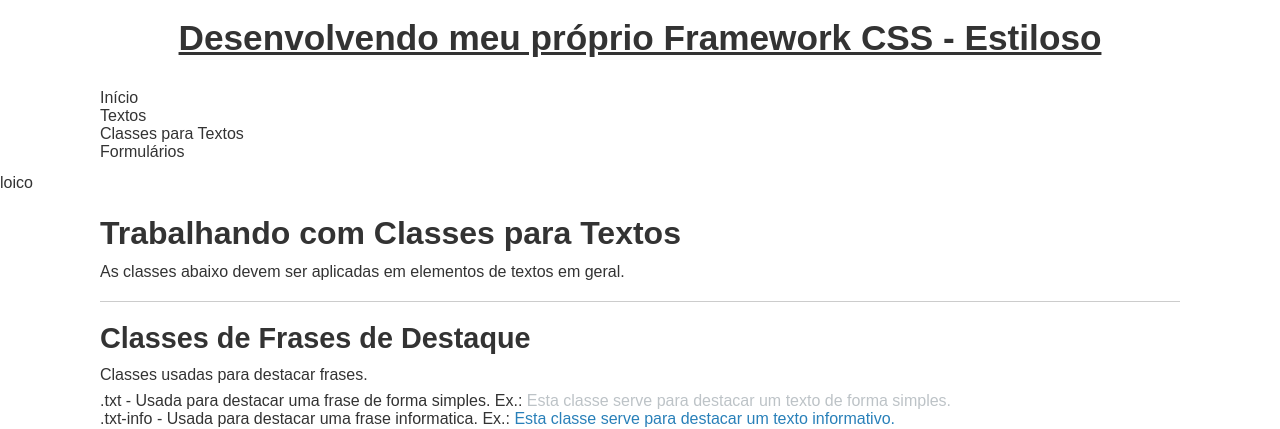
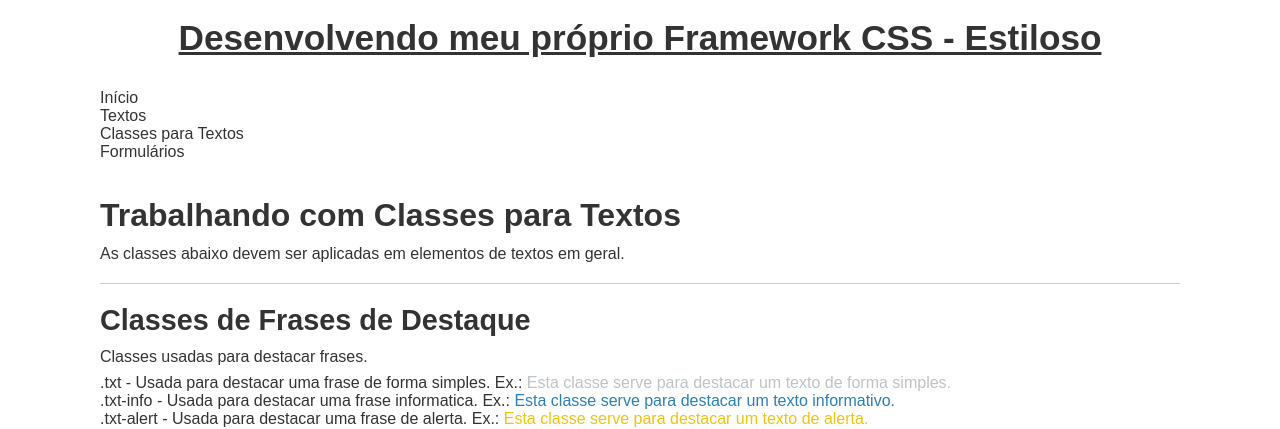
Before and after one commit to fabiobotelho29/estiloso, a PHP site: page /classes-textos.php in a window 1280 px wide. Shown: the top 429 px of the page. Run offline with PHP 8.4, Linux system fonts and the light colour scheme.

Commit message:
Update classes-textos.php

```diff
--- a/classes-textos.php
+++ b/classes-textos.php
@@ -1,6 +1,5 @@
 <?php
 include 'header.php';
-echo 'loico';
 ?>
 <!-- Textos -->
 	<div class="caixa">
```
